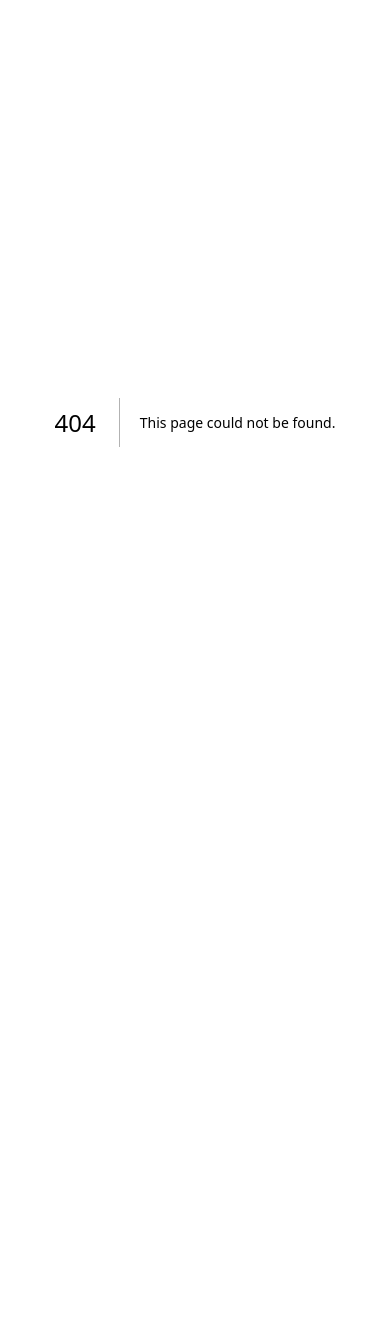
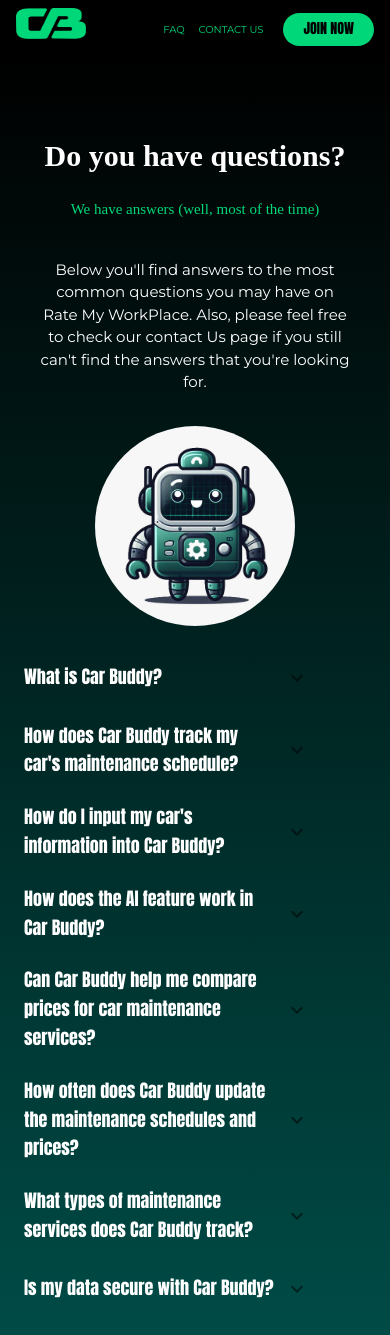
Before and after one commit to ggovert/CarBuddy, a Next.js app: page /faq in a window 390 px wide. Before the commit this address had no page. Shown: the top 1335 px of the page. Before the commit the page ends 844 px from the top, so only its background shows below. Built offline with nearby package versions, Linux system fonts and the light colour scheme.

Commit message:
FAQ and contact us Responsiveness

```diff
--- a/app/components/hero.js
+++ b/app/components/hero.js
@@ -27,7 +27,7 @@
           <Typography
             variant="h6"
             sx={{
-              marginTop: 2,
+              margin: 2,
               marginBottom: 2,
               fontFamily: "Anton",
               fontSize: {
@@ -50,7 +50,7 @@
           <Typography
             variant="h6"
             sx={{maxWidth: '750px', textAlign:'center',
-              marginTop: 0,
+              margin: 2,
               marginBottom: 5,
               fontFamily: "Montserrat",
               fontSize: {
--- /dev/null
+++ b/app/faq/page.js
@@ -0,0 +1,233 @@
+'use client';
+
+// --------------------------------- Imports ------------------------------------
+import { useState } from 'react';
+import {
+  Box,
+  Typography,
+  ThemeProvider,
+  Button,
+  Stack,
+  Avatar,
+  Collapse,
+  IconButton,
+  CssBaseline
+} from '@mui/material';
+import Theme from '../components/theme';
+import Navbar from '../components/navbar';
+import ExpandMoreIcon from '@mui/icons-material/ExpandMore';
+import Footer from '../components/footer';
+
+
+
+
+export default function Home() {
+
+  // State to manage expanded questions
+  const [expanded, setExpanded] = useState(Array(10).fill(false)); // Assuming 10 questions
+
+  // Toggle expansion
+  const handleToggle = (index) => {
+    const newExpanded = [...expanded];
+    newExpanded[index] = !newExpanded[index];
+    setExpanded(newExpanded);
+  };
+
+  return (
+    <ThemeProvider theme={Theme}>
+        <CssBaseline></CssBaseline>
+      <Navbar />
+
+      <Box
+        width="100vw"
+        minHeight="100vh"
+        sx={{background: `linear-gradient(to bottom, black, #005852)`}}
+        display="flex"
+        flexDirection="column"
+        alignItems="center"
+        justifyContent="center"
+      >
+        {/* Main Title */}
+        <Typography
+          variant="h5"
+          align="center"
+          sx={{
+            fontFamily: 'Paytone One',
+            //fontSize: '80px',
+            fontSize: {
+                xs: "30px",
+                sm: "40px",
+                md: "60px",
+                lg: "80px",
+              },
+            fontStyle: 'normal',
+            fontWeight: 800,
+            color: Theme.palette.text.white,
+            marginTop: '80px',
+          }}
+        >
+          Do you have questions?
+        </Typography>
+
+        {/* Subtitle */}
+        <Typography
+          variant="h4"
+          padding={0}
+          align="center"
+          sx={{
+            fontFamily: 'Paytone One',
+            //fontSize: '30px',
+            fontSize: {
+                xs: "15px",
+                sm: "20px",
+                md: "30px",
+                lg: "30px",
+              },
+            fontStyle: 'normal',
+            margin: 3,
+            color: Theme.palette.text.green
+          }}
+        >
+          We have answers (well, most of the time)
+        </Typography>
+
+        {/* Description */}
+        <Typography
+          variant="body1"
+          //fontSize={21}
+
+
+          maxWidth="800px"
+          align="center"
+          marginTop={2}
+          sx={{
+            color: Theme.palette.text.white,
+            fontSize: {
+                xs: "15px",
+                sm: "15px",
+                md: "21px",
+                lg: "21px",
+              },
+              width:{
+                xs: "80%",
+                sm: "80%",
+                md: "90%",
+                lg: "100%",
+              },
+          }}
+
+        >
+          Below you'll find answers to the most common questions you may have on
+          Rate My WorkPlace. Also, please feel free to check our contact Us page
+          if you still can't find the answers that you're looking for.
+        </Typography>
+
+        {/* Image */}
+        <Box marginTop={4} marginBottom={4}>
+          <Avatar
+            src="/buddy.jpg"
+            alt="FAQ Image"
+            sx={{ width: 200, height: 200 }}
+          />
+        </Box>
+
+        {/* FAQ Section */}
+        <Stack spacing={2} width="100%" maxWidth="800px">
+          <Box>
+            {[
+  {
+    question: "What is Car Buddy?",
+    answer: "Car Buddy is a web application that helps you keep track of your car's maintenance schedules and due dates. It features AI-powered tools to answer questions about upcoming maintenance, compare service prices, and provide valuable insights for car care."
+  },
+  {
+    question: "How does Car Buddy track my car's maintenance schedule?",
+    answer: "Car Buddy tracks your car's maintenance schedule by recording details such as make, model, and year. It then monitors and reminds you of due dates for various maintenance tasks based on manufacturer recommendations and your car's usage."
+  },
+  {
+    question: "How do I input my car's information into Car Buddy?",
+    answer: "You can input your car's information by manually entering details into the app or uploading documents like service records. Car Buddy also allows you to save and manage multiple vehicles."
+  },
+  {
+    question: "How does the AI feature work in Car Buddy?",
+    answer: "The AI feature in Car Buddy assists by answering questions about your car's maintenance schedule and service prices. You can ask the AI about your next due maintenance or request a comparison of service prices from different providers."
+  },
+  {
+    question: "Can Car Buddy help me compare prices for car maintenance services?",
+    answer: "Yes, Car Buddy can compare prices for various car maintenance services by accessing and analyzing information from multiple online sources. This feature helps you find the best deals and avoid overcharging by mechanics."
+  },
+  {
+    question: "How often does Car Buddy update the maintenance schedules and prices?",
+    answer: "Car Buddy updates maintenance schedules based on the latest manufacturer recommendations and service data. Price comparisons are updated regularly to ensure you receive current and accurate information."
+  },
+  {
+    question: "What types of maintenance services does Car Buddy track?",
+    answer: "Car Buddy tracks a wide range of maintenance services, including oil changes, tire rotations, brake inspections, fluid checks, and more. It provides reminders for each service based on your car's specific needs."
+  },
+  {
+    question: "Is my data secure with Car Buddy?",
+    answer: "Yes, Car Buddy prioritizes data security and employs encryption and secure storage methods to protect your personal and vehicle information. Your data is accessible only to you and used solely for tracking and managing your car's maintenance."
+  },
+  {
+    question: "Can I access Car Buddy on mobile devices?",
+    answer: "Currently, Car Buddy is a web application accessible via any modern web browser. For mobile access, you can use the app on your smartphone or tablet through a web browser. Future updates may include dedicated mobile apps for enhanced usability."
+  },
+  {
+    question: "How do I contact support if I have issues or questions?",
+    answer: "If you encounter any issues or have questions, you can contact Car Buddy's support team through the app's support page. We offer email support and a contact form for your convenience. Our team is here to assist you with any inquiries or problems you may have."
+  }
+].map((faq, index) => (
+              <Box key={index} marginBottom={3} marginLeft={3}>
+                <Box
+                  display="flex"
+                  justifyContent="space-between"
+                  alignItems="center"
+                  sx={{width:{
+                    xs: "80%",
+                    sm: "80%",
+                    md: "90%",
+                    lg: "100%",
+                  },}}
+                >
+                  <Typography variant="h6" sx={{ color: Theme.palette.text.white,
+                    fontSize: {
+                        xs: "18px",
+                        sm: "18px",
+                        md: "23px",
+                        lg: "23px",
+                      },
+                  }}>
+                        {faq.question}</Typography>
+                  <IconButton onClick={() => handleToggle(index)}>
+                    <ExpandMoreIcon />
+                  </IconButton>
+                </Box>
+                <Collapse in={expanded[index]}>
+                  <Typography
+                    variant="body1"
+                    fontSize={15}
+                    paddingLeft={2}
+                    paddingTop={1}
+                    sx={{
+                        color: Theme.palette.text.green,
+                        fontSize: {
+                            xs: "12px",
+                            sm: "12px",
+                            md: "15px",
+                            lg: "15px",
+                          },
+                      }}
+                  >
+                    {faq.answer}
+                  </Typography>
+                </Collapse>
+              </Box>
+            ))}
+          </Box>
+        </Stack>
+        <Footer />
+      </Box>
+
+
+    </ThemeProvider>
+  );
+}
--- a/package.json
+++ b/package.json
@@ -11,6 +11,7 @@
   "dependencies": {
     "@emotion/react": "^11.13.3",
     "@emotion/styled": "^11.13.0",
+    "@mui/icons-material": "^6.0.1",
     "@mui/material": "^6.0.1",
     "firebase": "^10.13.1",
     "next": "14.2.7",
```
Also changed, not shown: app/contact-us/page.js (+63 -24 lines), public/buddy.jpg (added), 1 other file (tests, documents, lock files or other folders).
